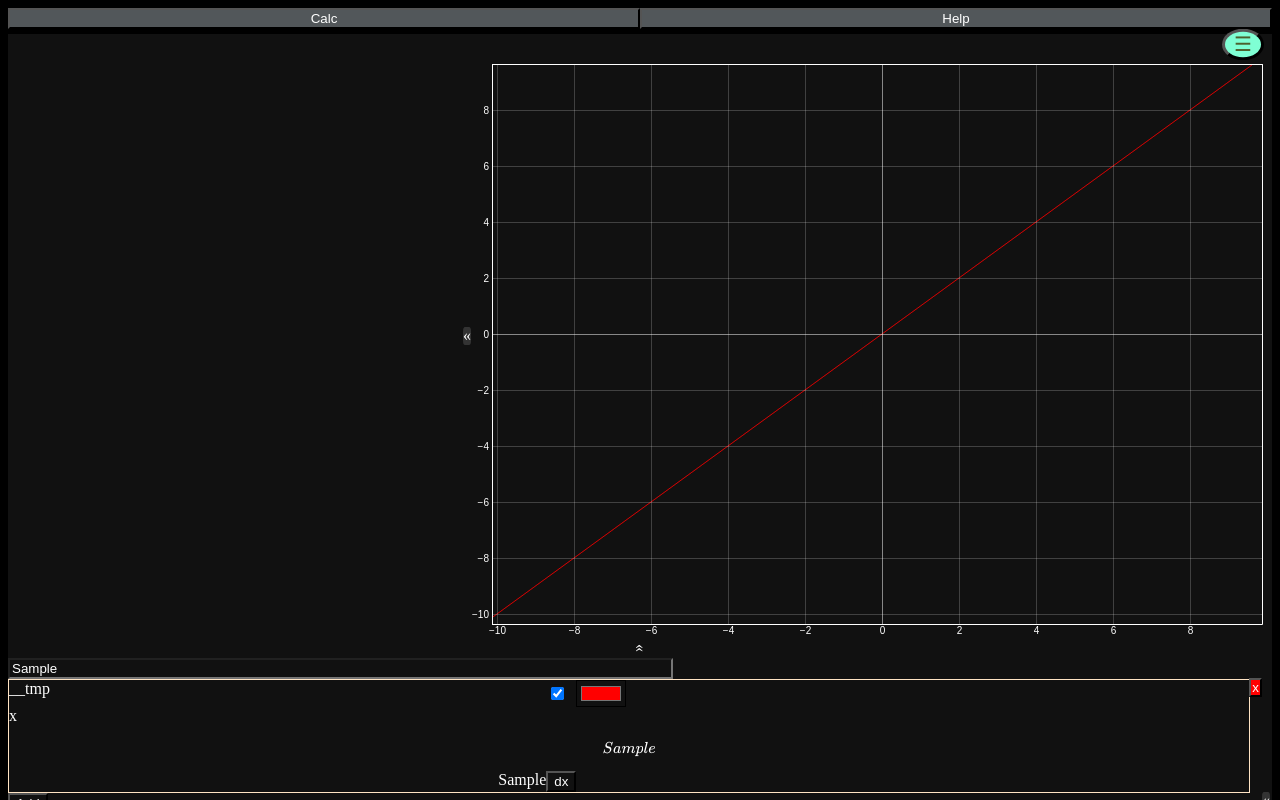
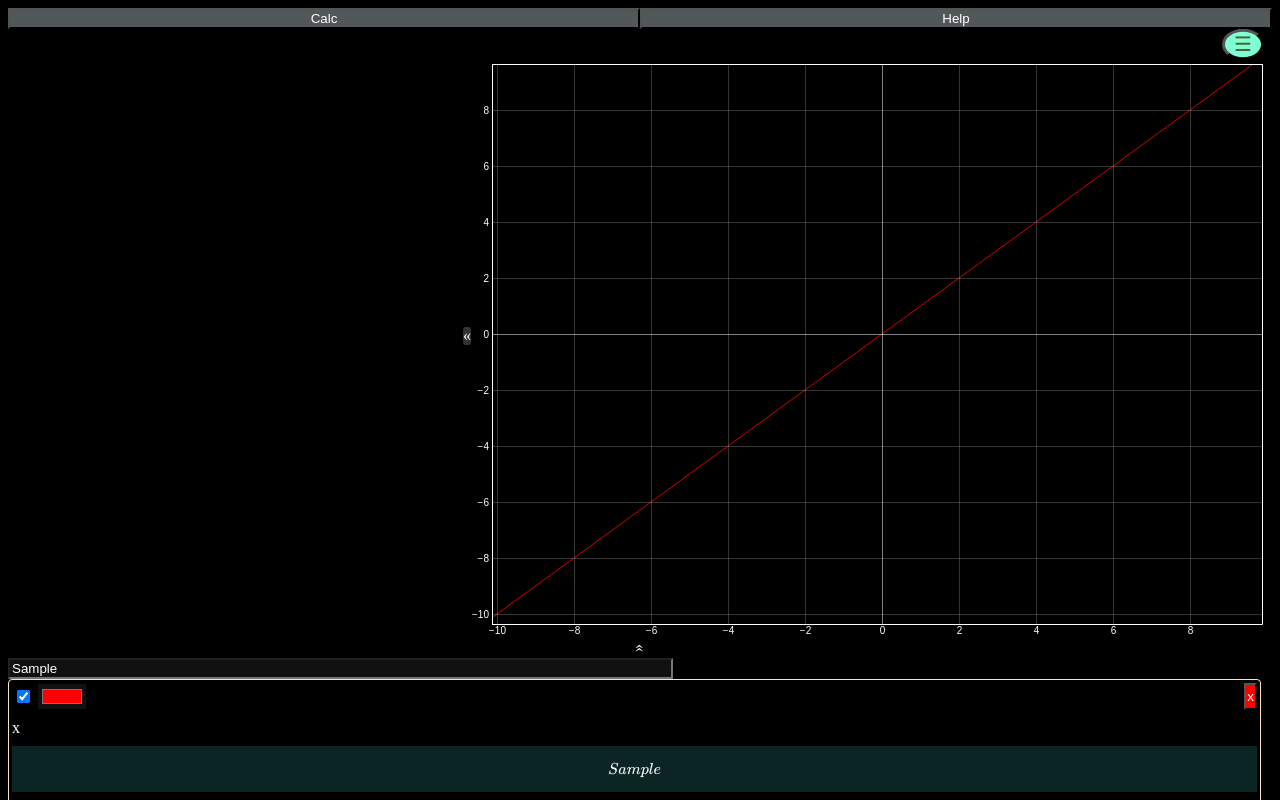
Before and after one commit to typeholes/ig-calc, a Vue app: page / in a window 1280 px wide. Both pictures are taken after typing "Sample" into the empty fields and a click on the button "Calc". Shown: the top 800 px of the page. Built offline with nearby package versions, Linux system fonts and the light colour scheme.

Commit message:
fixed typesetting every frame layout changes for graph expressions

```diff
--- a/src/components/App.vue
+++ b/src/components/App.vue
@@ -37,8 +37,14 @@ function setTab(tabName: keyof typeof tabs) {
 }
 
 :deep(*) {
+  color: v-bind("theme.color");
+}
+
+:deep(button) {
   background-color: v-bind("theme.backgroundColor");
-  color: v-bind("theme.color");
+}
+:deep(input) {
+  background-color: v-bind("theme.backgroundColor");
 }
 
 .main {
--- a/src/components/GraphExpr.vue
+++ b/src/components/GraphExpr.vue
@@ -95,7 +95,6 @@ function refreshTex() {
 
 function drawGraph() {
   addTexElement("tex_" + props.expr.name, props.tex ?? props.expr.node.toTex());
-  typeset();
   drawLines();
 }
 
@@ -107,12 +106,13 @@ function drawLines() {
 }
 onUpdated(drawGraph);
 onMounted(drawGraph);
+
 </script>
 
 <template>
-  <button class="closeButton" @click="remove()">x</button>
-  <div class="GraphExpr">
-  <span v-if="!props.expr.name.startsWith('anon:')"> {{ props.expr.name }} </span>
+  <div class="rows GraphExpr">
+  <div class="cols">
+    <span v-if="!props.expr.name.startsWith('anon:') && props.expr.name !== '__tmp'"> {{ props.expr.name }} </span>
     <template v-if="isGraphable(env, expr)">
       <input
         class="gridCheck"
@@ -127,37 +127,41 @@ onMounted(drawGraph);
         :value="getColor()"
         v-on:input="updateColor"
       />
+    </template>
+    <button class="closeButton" @click="remove()">x</button>
+  </div>
+  <div class="cols">
       <span class="fullRow">{{ graphFn(expr) }}</span>
-    </template>
+  </div>
+  <div class="cols">
     <span class="tex" :id="'tex_' + expr.name">{{ expr.toString() }} </span>
+  </div>
+  <div class="cols">
+    <div class="rows">
     <template v-for="free in getDependencies(env, expr, 'free')">
       <span class="free">
         {{ free }}
+      <button class="dx" @click="derive(free)">dx</button>
       </span>
-      <button class="dx" @click="derive(free)">dx</button>
       <!-- <button @click="integrate(free)">&#x222B</button>  integration is broken :(-->
       <!-- <input type="number" /> -->
     </template>
-    <!-- {{ derive(expr.node).toString() }} -->
+    </div>
   </div>
+  </div>
+
 </template>
 
 <style scoped>
 .GraphExpr {
   border: 1px solid bisque;
-  display: grid;
-  grid-template-columns: 8fr min-content min-content 3fr 8fr;
-}
-
-.fullRow {
-  grid-column: 1/6;
+  border-radius: 4px;
 }
 
 .closeButton {
-  float: right;
   background-color: red;
   padding: 0 1px 0;
-  margin: -1px;
+  margin-left: auto;
 }
 
 :deep(mjx-container) {
@@ -165,25 +169,26 @@ onMounted(drawGraph);
   top: 1px;
 }
 .tex {
-  grid-column: 1/6;
   overflow: auto;
+  align-self: center;
+  width: 100%;
+  background-color: rgb(11, 37, 37);
 }
 
 .gridCheck {
-  grid-column: 3;
   width: 15px;
   align-self: center;
 }
 
-.colorPicker {
-  grid-column: 4;
+.rows {
+  display: flex;
+  flex-direction: column;
+  gap: 3px;
 }
-
-.dx {
-  grid-column: 3;
-}
-
-.free {
-  grid-column: 2;
+.cols {
+  display: flex;
+  flex-direction: row;
+  gap: 3px;
+  margin: 3px;
 }
 </style>
--- a/src/components/IgCalc.vue
+++ b/src/components/IgCalc.vue
@@ -131,7 +131,7 @@ function refresh(args: { saveRep: SaveRep }) {
               class="LeftPopover"
               v-if="state.showGeneralOptions"
             ></GeneralOptions>
-            <div
+            <div class="expressions"
               v-if="!(state.showGraphOptions || state.showHelp || state.loading)"
               v-for="expr in state.env
                 .valueSeq()
@@ -150,6 +150,7 @@ function refresh(args: { saveRep: SaveRep }) {
                 v-on:remove:expr="(x) => removeExpr(x)"
                 v-on:error="showError"
               ></GraphExpr>
+
             </div>
           </template>
           <template #right>
@@ -269,4 +270,10 @@ function refresh(args: { saveRep: SaveRep }) {
   overflow: auto;
   position: relative;
 }
+
+.expressions {
+  display: flex;
+  flex-direction: column;
+  margin-top: 3px;
+}
 </style>
--- a/src/components/uiUtil.ts
+++ b/src/components/uiUtil.ts
@@ -1,9 +1,10 @@
 import { defined } from "../js/util";
 import { Map as IMap } from "immutable";
 import { Graph, mkGraph } from "../js/function-plot/d3util";
-import { reactive, shallowReactive, shallowRef } from "vue";
+import { reactive, shallowReactive, shallowRef, nextTick } from "vue";
 import { FunctionPlotOptions } from "../js/function-plot/FunctionPlotOptions";
 import { Interval } from "../js/function-plot/types";
+import { typeset } from '../js/typeset'
 import {
   ValidExpr,
   getNodeName,
@@ -122,6 +123,7 @@ export function checkNewExpr() {
         true,
         currentColor()
       );
+      nextTick(typeset);
     },
   });
 }
```
